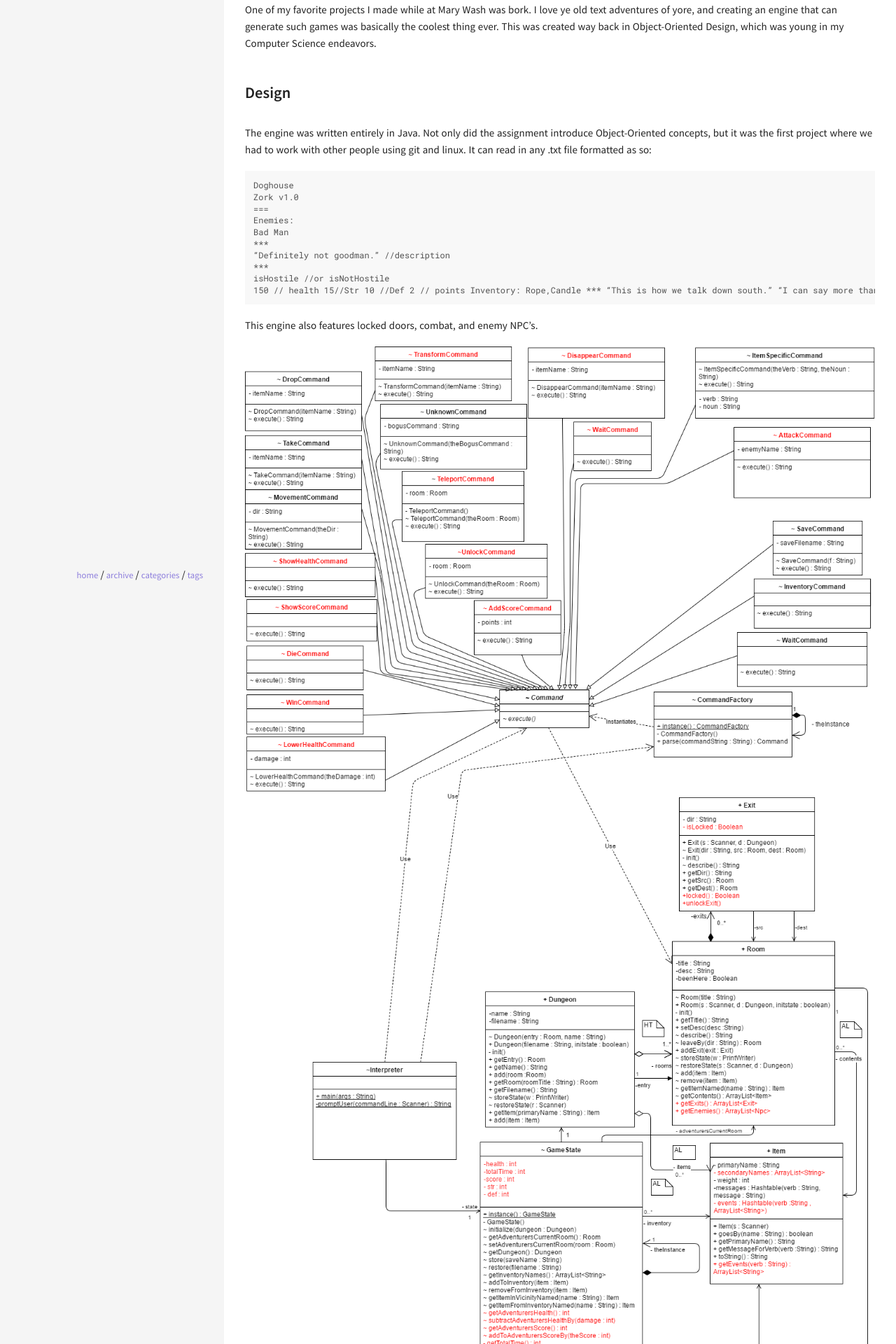
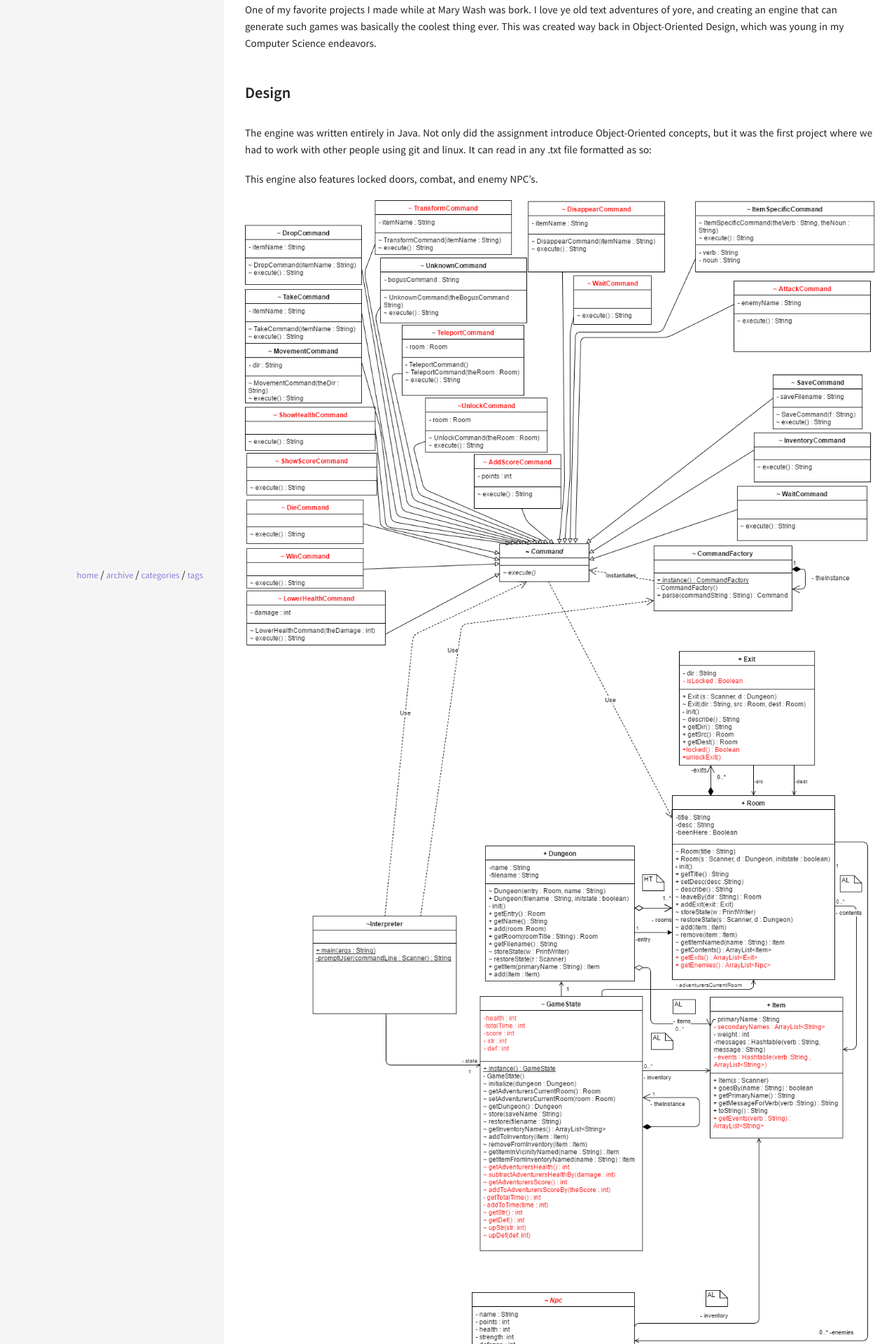
Before and after one commit to acarlyle/acarlyle.github.io, a Jekyll site: the page built from _posts/2017-04-27-enter-bork.md, in a window 1280 px wide. Shown: the part 929-2849 px from the top of the page at 70% size. Built offline with Jekyll 4.4.1, drawn with Linux system fonts in a browser that asks for light colours.

Commit message:
Updated 2017-04-27-enter-bork.md

```diff
--- a/_posts/2017-04-27-enter-bork.md
+++ b/_posts/2017-04-27-enter-bork.md
@@ -17,56 +17,7 @@ One of my favorite projects I made while at Mary Wash was bork.  I love ye old t
 
 The engine was written entirely in Java.  Not only did the assignment introduce Object-Oriented concepts, but it was the first project where we had to work with other people using git and linux.  It can read in any .txt file formatted as so:
 
-	Doghouse
-	Zork v1.0
-	===
-	Enemies:
-	Bad Man
-	***
-	“Definitely not goodman.” //description
-	***
-	isHostile //or isNotHostile
-	150 // health
-15//Str
-10 //Def
-2 // points
-Inventory: Rope,Candle
-***
-“This is how we talk down south.”
-“I can say more than one thing.”
-"Have you ever been Weast"
-***
----
-===
-Items:
-CrumpledPieceOfPaper
-1 //weight
-5 //str
-5 //def
-read[AddScore(3),Wound(-1)]:WELCOME TO THE DOGHOUSE (BARKING).
-examine:It appears to be....a piece of paper..?  With writing on it..?
----
-Candle
-3
-0
-0
-wave[Unlock(Moon Hall)]:You make spooky
----
-===
-Rooms:
-Cell
-Contents: Candle
-Enemies: Bad Man
-You are in a small, windowless room.  There is an empty mattress resting on the floor. A
-flickering candle is illuminating the cell door, which is hanging ajar.
----
-===
-Exits:
-Cell
-n
-Moon Hall
----
-===
+
 
 This engine also features locked doors, combat, and enemy NPC's.
 
```
